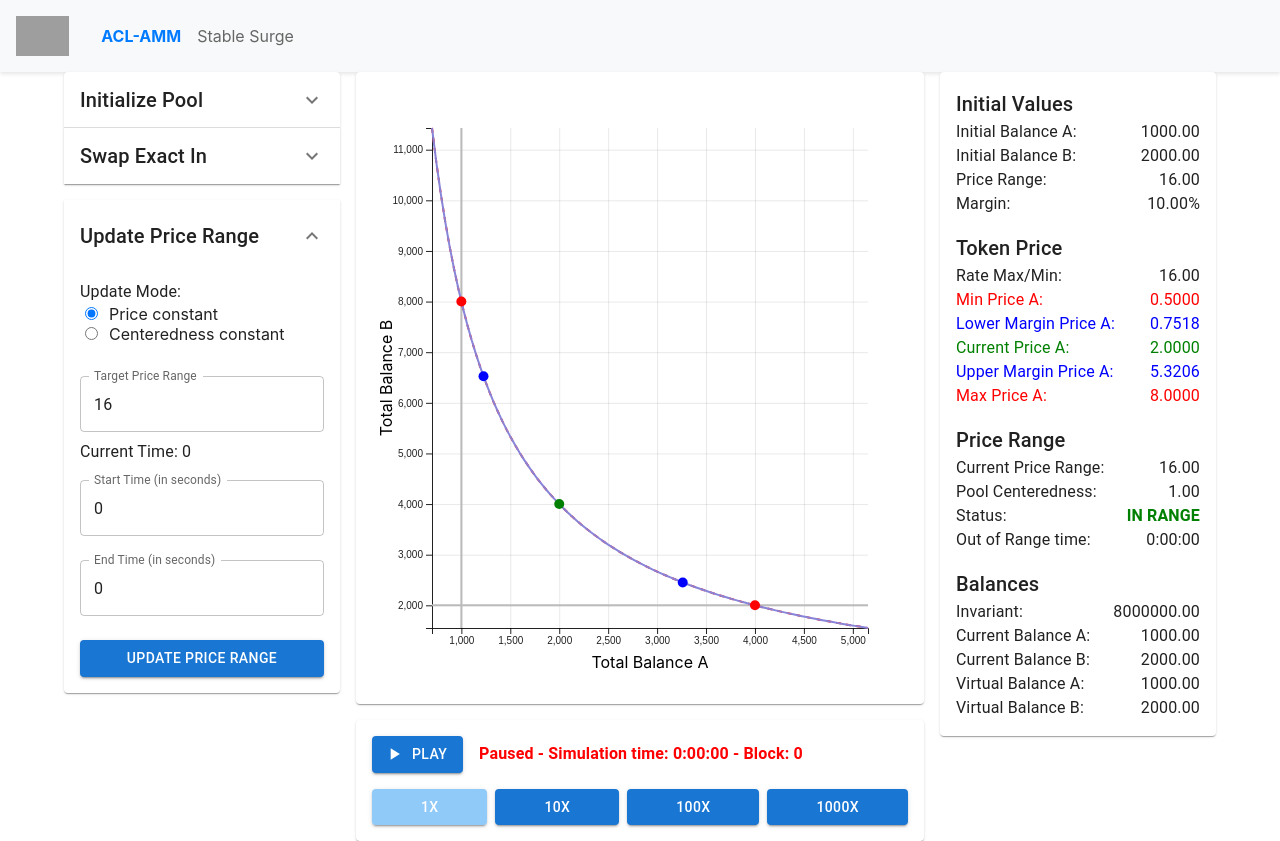
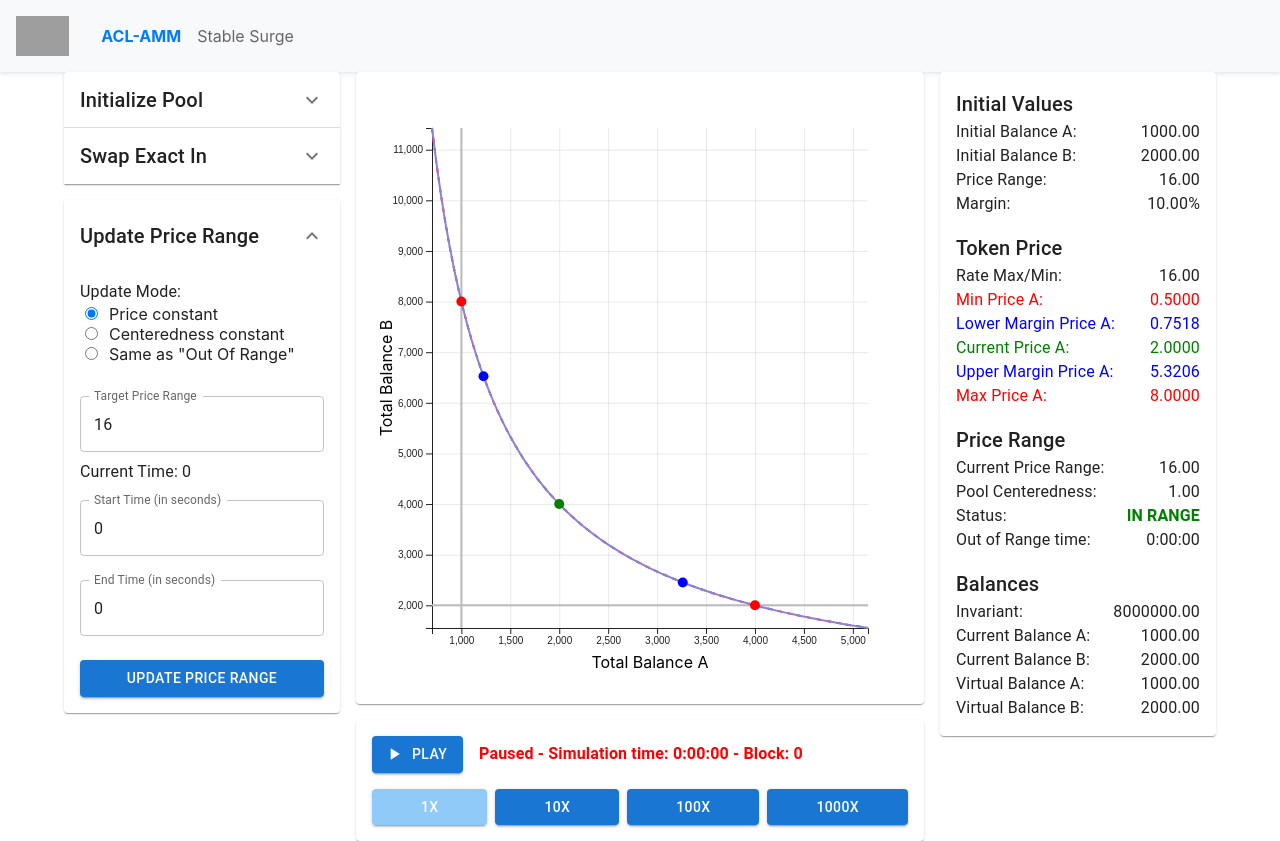
Before and after one commit to balancer/pool-math-simulator, a React (Create React App) app: page /acl-amm in a window 1280 px wide. Both pictures are taken after a click on the button "Update Price Range". Built offline with nearby package versions, Linux system fonts and the light colour scheme; grey boxes are pictures that could not be loaded.

Commit message:
Create a new way to update prices in range

```diff
--- a/src/App.tsx
+++ b/src/App.tsx
@@ -8,6 +8,7 @@ import {
   Navigate,
 } from "react-router-dom";
 import AclAmm from "./pool-types/aclamm/AclAmm";
+import StableSurge from "./pool-types/stable-surge/StableSurge";
 import styled from "styled-components";
 
 // Styled components for the menus
@@ -73,9 +74,6 @@ const Home = () => (
   </CenterMenu>
 );
 
-// Placeholder for Stable Surge component
-const StableSurge = () => <div>Stable Surge Component</div>;
-
 // Navigation component
 const Navigation = () => {
   const location = useLocation();
--- a/src/pool-types/aclamm/AclAmm.tsx
+++ b/src/pool-types/aclamm/AclAmm.tsx
@@ -37,7 +37,7 @@ export default function AclAmm() {
   const [outOfRangeTime, setOutOfRangeTime] = useState<number>(0);
   const [lastRangeCheckTime, setLastRangeCheckTime] = useState<number>(0);
   const [priceUpdateMode, setPriceUpdateMode] = useState<
-    "price" | "centeredness"
+    "price" | "centeredness" | "slow-increase"
   >("price");
 
   const [initialBalanceA, setInitialBalanceA] = useState<number>(
@@ -307,17 +307,20 @@ export default function AclAmm() {
         (endTime - startTime);
       setPriceRange(newPriceRange);
 
-      if (poolCenteredness > margin / 100) {
+      if (
+        poolCenteredness > margin / 100 &&
+        priceUpdateMode !== "slow-increase"
+      ) {
         if (priceUpdateMode === "price") {
           const currentPrice =
             (currentBalanceB + virtualBalances.virtualBalanceB) /
             (currentBalanceA + virtualBalances.virtualBalanceA);
           const b = currentBalanceB - currentBalanceA * currentPrice;
-          const c = (currentPrice * invariant) / Math.sqrt(priceRange);
+          const c = (currentPrice * invariant) / Math.sqrt(newPriceRange);
           const newVirtualBalanceB =
             (-b + Math.sqrt(Math.pow(b, 2) + 4 * c)) / 2;
           const newVirtualBalanceA =
-            invariant / (Math.sqrt(priceRange) * newVirtualBalanceB);
+            invariant / (Math.sqrt(newPriceRange) * newVirtualBalanceB);
 
           setVirtualBalances({
             virtualBalanceA: newVirtualBalanceA,
@@ -327,10 +330,10 @@ export default function AclAmm() {
           // Update price range when pool is in range and maintain pool centeredness
           const centerBalanceA =
             virtualBalances.virtualBalanceA *
-            (Math.sqrt(Math.sqrt(priceRange)) - 1);
+            (Math.sqrt(Math.sqrt(newPriceRange)) - 1);
           const centerBalanceB =
             virtualBalances.virtualBalanceB *
-            (Math.sqrt(Math.sqrt(priceRange)) - 1);
+            (Math.sqrt(Math.sqrt(newPriceRange)) - 1);
 
           const newDenominator = Math.sqrt(Math.sqrt(newPriceRange)) - 1;
 
@@ -344,7 +347,8 @@ export default function AclAmm() {
       }
     }
 
-    if (poolCenteredness > margin / 100) return;
+    if (poolCenteredness > margin / 100 && priceUpdateMode !== "slow-increase")
+      return;
 
     const tau = priceShiftDailyRate / timeFix;
 
@@ -596,7 +600,10 @@ export default function AclAmm() {
                     checked={priceUpdateMode === "price"}
                     onChange={(e) =>
                       setPriceUpdateMode(
-                        e.target.value as "price" | "centeredness"
+                        e.target.value as
+                          | "price"
+                          | "centeredness"
+                          | "slow-increase"
                       )
                     }
                   />
@@ -613,7 +620,10 @@ export default function AclAmm() {
                     checked={priceUpdateMode === "centeredness"}
                     onChange={(e) =>
                       setPriceUpdateMode(
-                        e.target.value as "price" | "centeredness"
+                        e.target.value as
+                          | "price"
+                          | "centeredness"
+                          | "slow-increase"
                       )
                     }
                   />
@@ -622,6 +632,26 @@ export default function AclAmm() {
                     style={{ marginLeft: 8 }}
                   >
                     Centeredness constant
+                  </label>
+                </div>
+                <div>
+                  <input
+                    type="radio"
+                    id="slow-increase"
+                    name="update-mode"
+                    value="slow-increase"
+                    checked={priceUpdateMode === "slow-increase"}
+                    onChange={(e) =>
+                      setPriceUpdateMode(
+                        e.target.value as
+                          | "price"
+                          | "centeredness"
+                          | "slow-increase"
+                      )
+                    }
+                  />
+                  <label htmlFor="slow-increase" style={{ marginLeft: 8 }}>
+                    Same as "Out Of Range"
                   </label>
                 </div>
               </div>
--- /dev/null
+++ b/src/pool-types/stable-surge/StableSurge.tsx
@@ -0,0 +1,5 @@
+import React from "react";
+
+export default function StableSurge() {
+  return <div>Stable Surge Component</div>;
+}
```
